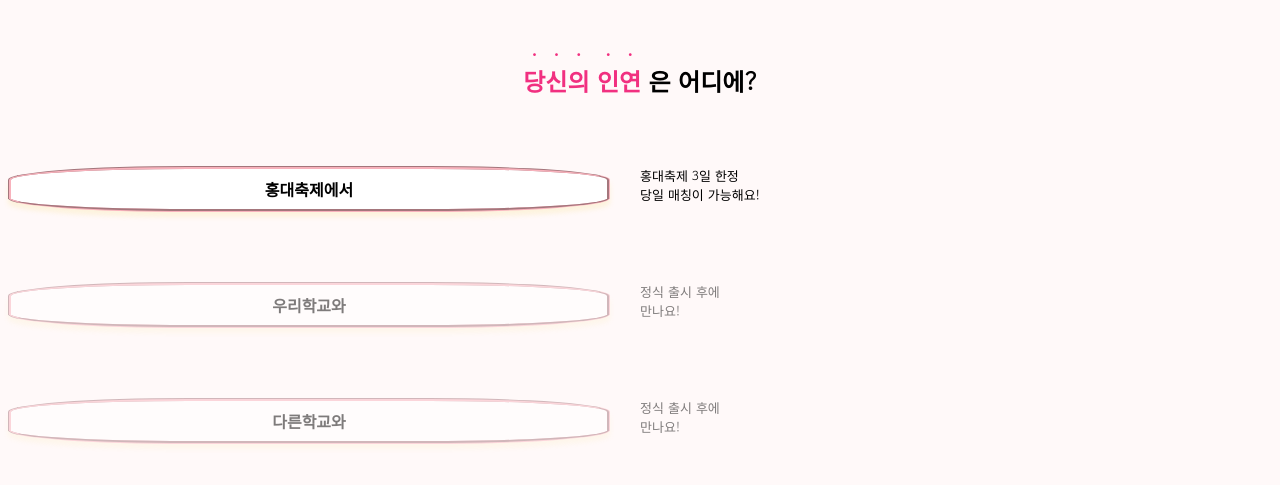
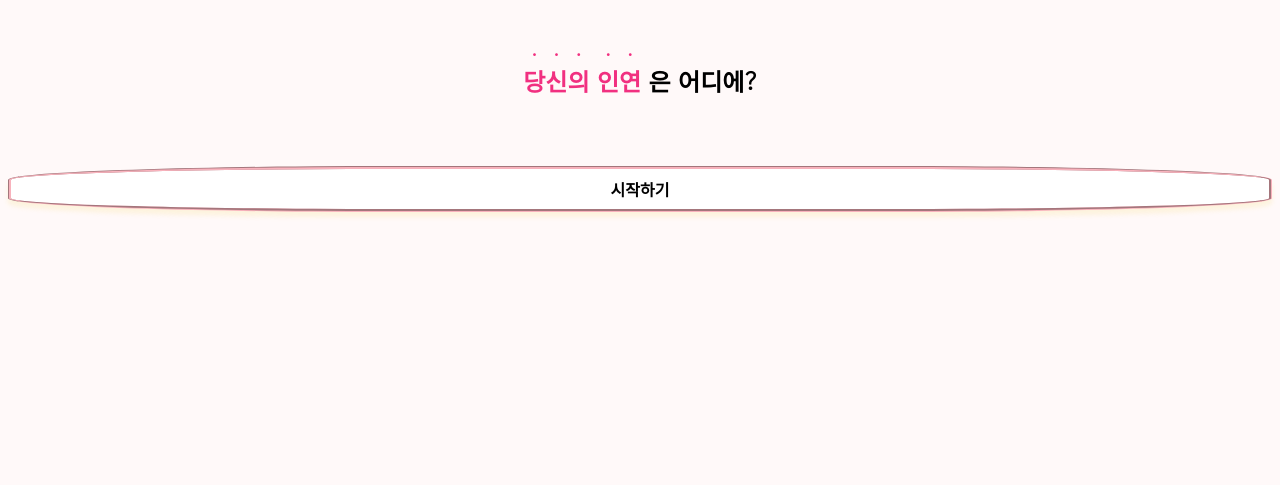
Before and after one commit to redcedar1/meetin, a Django app: template meetin/mysite/templates/home.html in a window 1280 px wide. Shown: the part 30-515 px from the top of the page. Run offline with Django 5.2, Linux system fonts and the light colour scheme; the template is opened without the code that fills it, so the values that code supplies are empty.

Commit message:
home UI changed

```diff
--- a/meetin/mysite/static/myapp/css/home.css
+++ b/meetin/mysite/static/myapp/css/home.css
@@ -7,7 +7,7 @@
                     grid-row-gap: 70px;
                 }
                 .box1 {
-                    grid-column: 1/5;
+                    grid-column: 1/10;
                     grid-row: 1/2;
                     display: inline-block;
                     background-color: white;
--- a/meetin/mysite/templates/home.html
+++ b/meetin/mysite/templates/home.html
@@ -15,25 +15,7 @@
       <br><br>
       <div id="start">
         <div class="box1" onclick="startFun1();">
-          <strong>홍대축제에서</strong>
-        </div>
-        <div class="box2">
-          홍대축제 3일 한정<br>당일 매칭이 가능해요!
-        </div>
-        <div class="box3" onclick="startFun2();">
-          <strong>우리학교와</strong>
-        </div>
-        <div class="box4">
-          정식 출시 후에 <br> 만나요!
-          <!--우리학교 사람과<br>만날 수 있어요!-->
-        </div>
-        <div class="box5" onclick="startFun3();">
-          <strong>다른학교와</strong>
-        </div>
-        <div class="box6">
-          정식 출시 후에 <br> 만나요!
-          <!--다른학교 사람과<br>만날 수 있어요!-->
-        </div>
+          <strong>시작하기</strong>
         <script>
           function startFun1() {
             if ({{logged}} == '0') {
```
Also changed, not shown: 1 other file.
